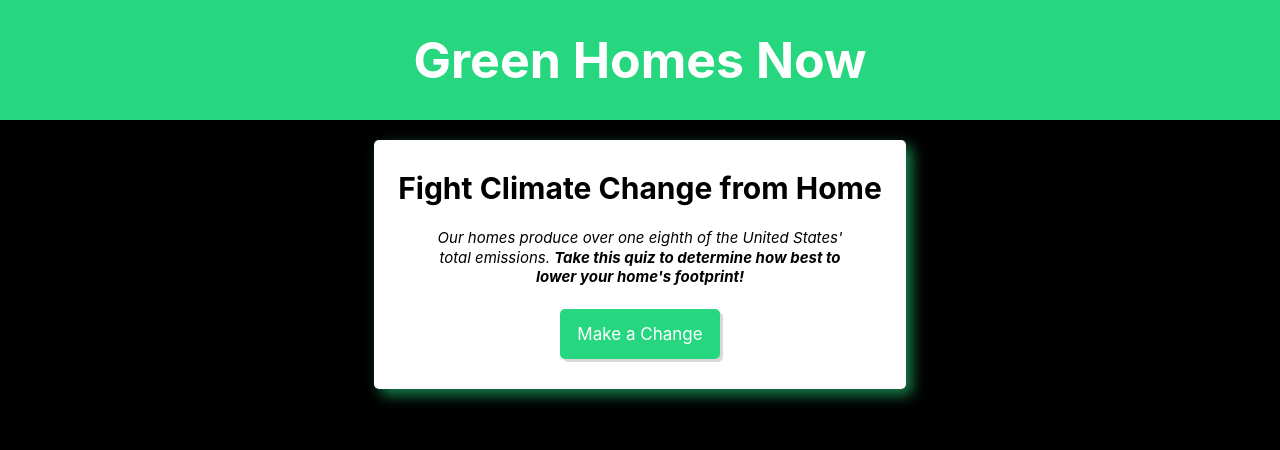
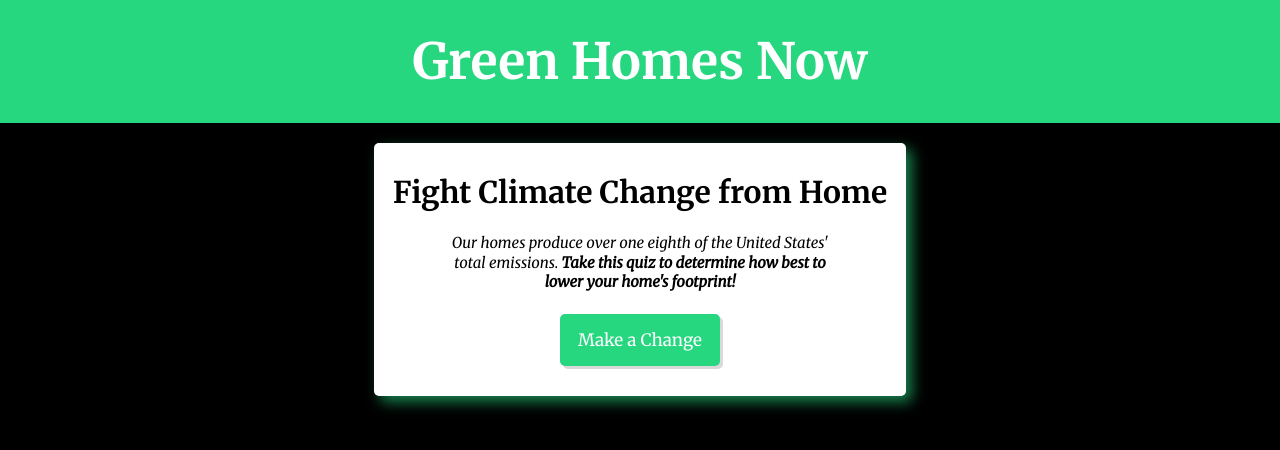
Before and after one commit to dpericich/Green-Homes-Now, a React (Create React App) app: page / in a window 1280 px wide. Shown: the top 450 px of the page. Built offline with nearby package versions, Linux system fonts and the light colour scheme.

Commit message:
Font import for Merriweather font

```diff
--- a/public/index.html
+++ b/public/index.html
@@ -31,6 +31,9 @@
     <link rel="mask-icon" href="/safari-pinned-tab.svg" color="#5bbad5">
     <meta name="msapplication-TileColor" content="#da532c">
     <meta name="theme-color" content="#ffffff">
+    <style>
+      @import url('https://fonts.googleapis.com/css2?family=Merriweather:ital,wght@0,400;0,700;1,400&family=Roboto:wght@900&display=swap');
+      </style>
     <title>Green Homes Now</title>
   </head>
   <body>
--- a/src/App.css
+++ b/src/App.css
@@ -8,6 +8,7 @@
   padding: 0;
   box-sizing: border-box;
   background-color: black;
+  font-family: 'Merriweather', serif;
 }
 
 .App {
```
